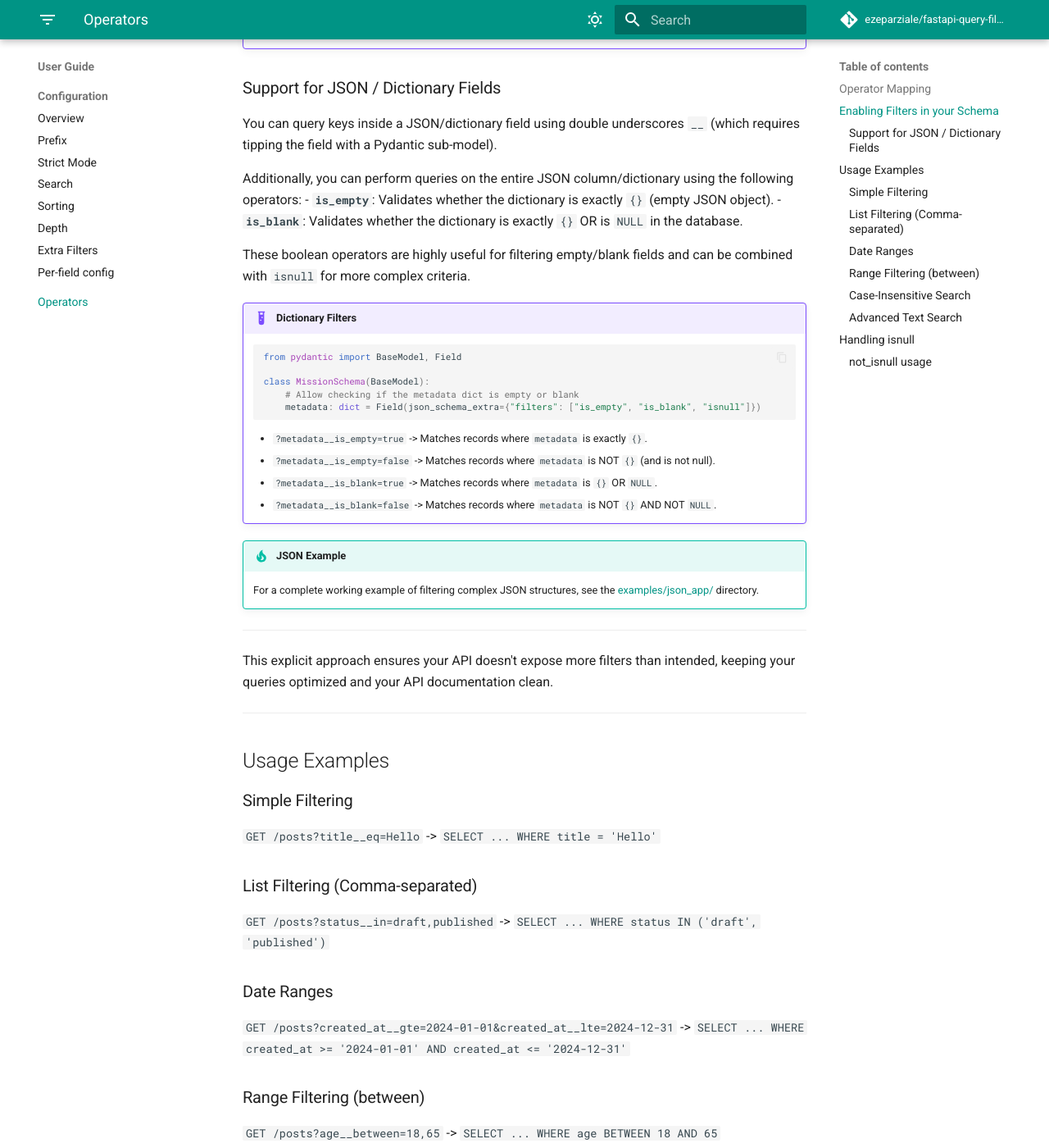
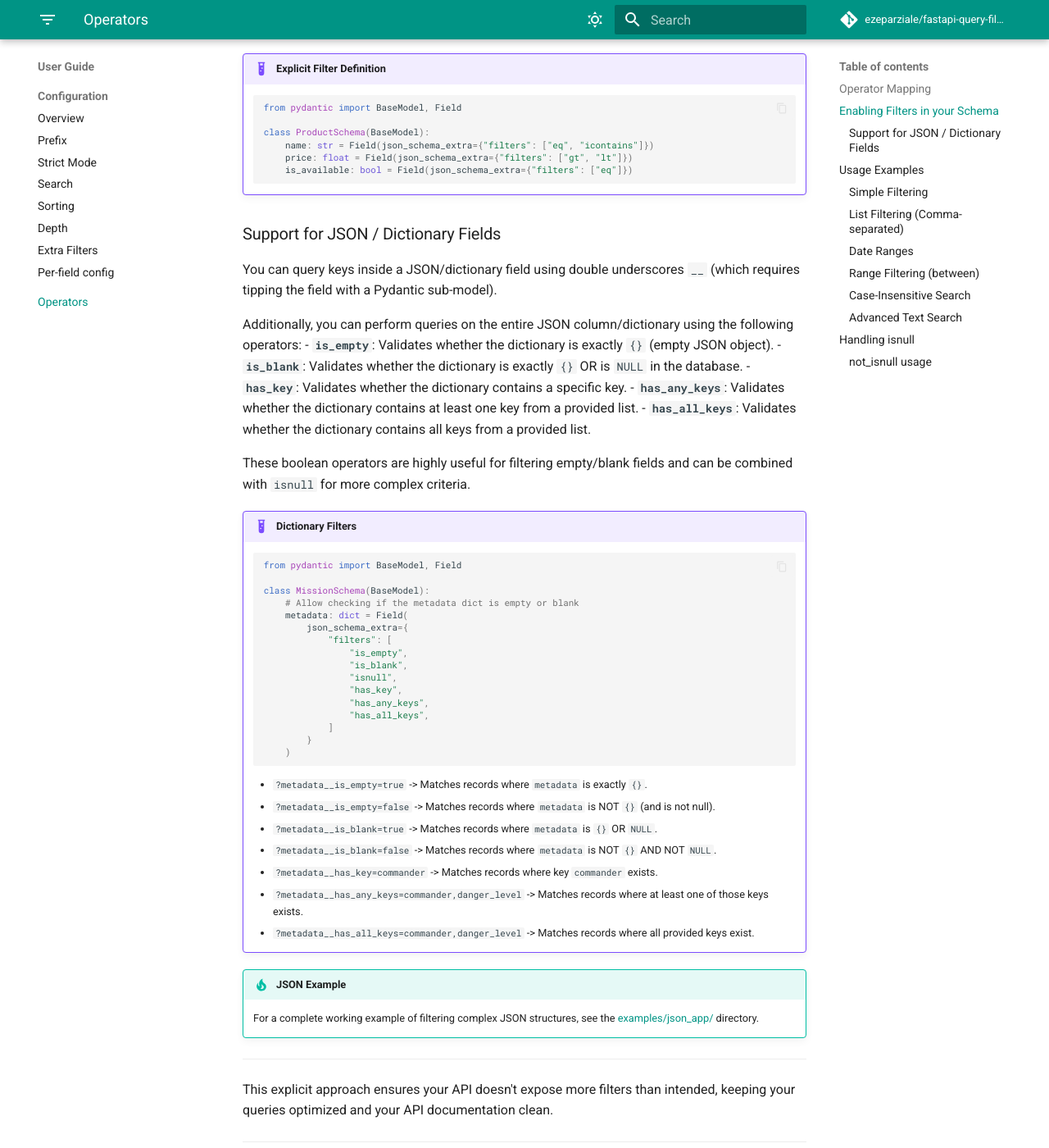
Before and after one commit to ezeparziale/fastapi-query-filters, an MkDocs documentation site: the page built from docs/user-guide/operators.md, in a window 1280 px wide and 1400 px high, scrolled down 2128 px. Shown: the whole window at 82% size. Built offline with MkDocs 1.6.1 and Material for MkDocs 9.7.7, drawn with Linux system fonts in a browser that asks for light colours; comment, search, counter and statistics services are not loaded; some of the changed text lies outside the part shown.

Commit message:
:pencil: docs: add has_* operators

````diff
--- a/docs/user-guide/operators.md
+++ b/docs/user-guide/operators.md
@@ -31,6 +31,9 @@
 | `not_isnull` | `col IS NOT NULL` | all types (including `dict`, `bool`) | Check for NOT NULL |
 | `is_empty` | `col = '{}'` | `dict` | Check if dictionary is empty `{}` |
 | `is_blank` | `col = '{}' OR col IS NULL` | `dict` | Check if dictionary is empty `{}` or NULL |
+| `has_key` | dialect-specific JSON key existence check | `dict` | Check if dictionary contains a key |
+| `has_any_keys` | dialect-specific JSON key existence check | `dict` | Check if dictionary contains at least one key from a list |
+| `has_all_keys` | dialect-specific JSON key existence check | `dict` | Check if dictionary contains all keys from a list |
 
 ---
 
@@ -55,6 +58,9 @@
 Additionally, you can perform queries on the entire JSON column/dictionary using the following operators:
 - **`is_empty`**: Validates whether the dictionary is exactly `{}` (empty JSON object).
 - **`is_blank`**: Validates whether the dictionary is exactly `{}` OR is `NULL` in the database.
+- **`has_key`**: Validates whether the dictionary contains a specific key.
+- **`has_any_keys`**: Validates whether the dictionary contains at least one key from a provided list.
+- **`has_all_keys`**: Validates whether the dictionary contains all keys from a provided list.
 
 These boolean operators are highly useful for filtering empty/blank fields and can be combined with `isnull` for more complex criteria.
 
@@ -64,13 +70,27 @@
 
     class MissionSchema(BaseModel):
         # Allow checking if the metadata dict is empty or blank
-        metadata: dict = Field(json_schema_extra={"filters": ["is_empty", "is_blank", "isnull"]})
+        metadata: dict = Field(
+            json_schema_extra={
+                "filters": [
+                    "is_empty",
+                    "is_blank",
+                    "isnull",
+                    "has_key",
+                    "has_any_keys",
+                    "has_all_keys",
+                ]
+            }
+        )
     ```
 
     - `?metadata__is_empty=true` -> Matches records where `metadata` is exactly `{}`.
     - `?metadata__is_empty=false` -> Matches records where `metadata` is NOT `{}` (and is not null).
     - `?metadata__is_blank=true` -> Matches records where `metadata` is `{}` OR `NULL`.
     - `?metadata__is_blank=false` -> Matches records where `metadata` is NOT `{}` AND NOT `NULL`.
+    - `?metadata__has_key=commander` -> Matches records where key `commander` exists.
+    - `?metadata__has_any_keys=commander,danger_level` -> Matches records where at least one of those keys exists.
+    - `?metadata__has_all_keys=commander,danger_level` -> Matches records where all provided keys exist.
 
 !!! tip "JSON Example"
     For a complete working example of filtering complex JSON structures, see the [examples/json_app/](https://github.com/ezeparziale/fastapi-query-filters/tree/main/examples/json_app) directory.
````
